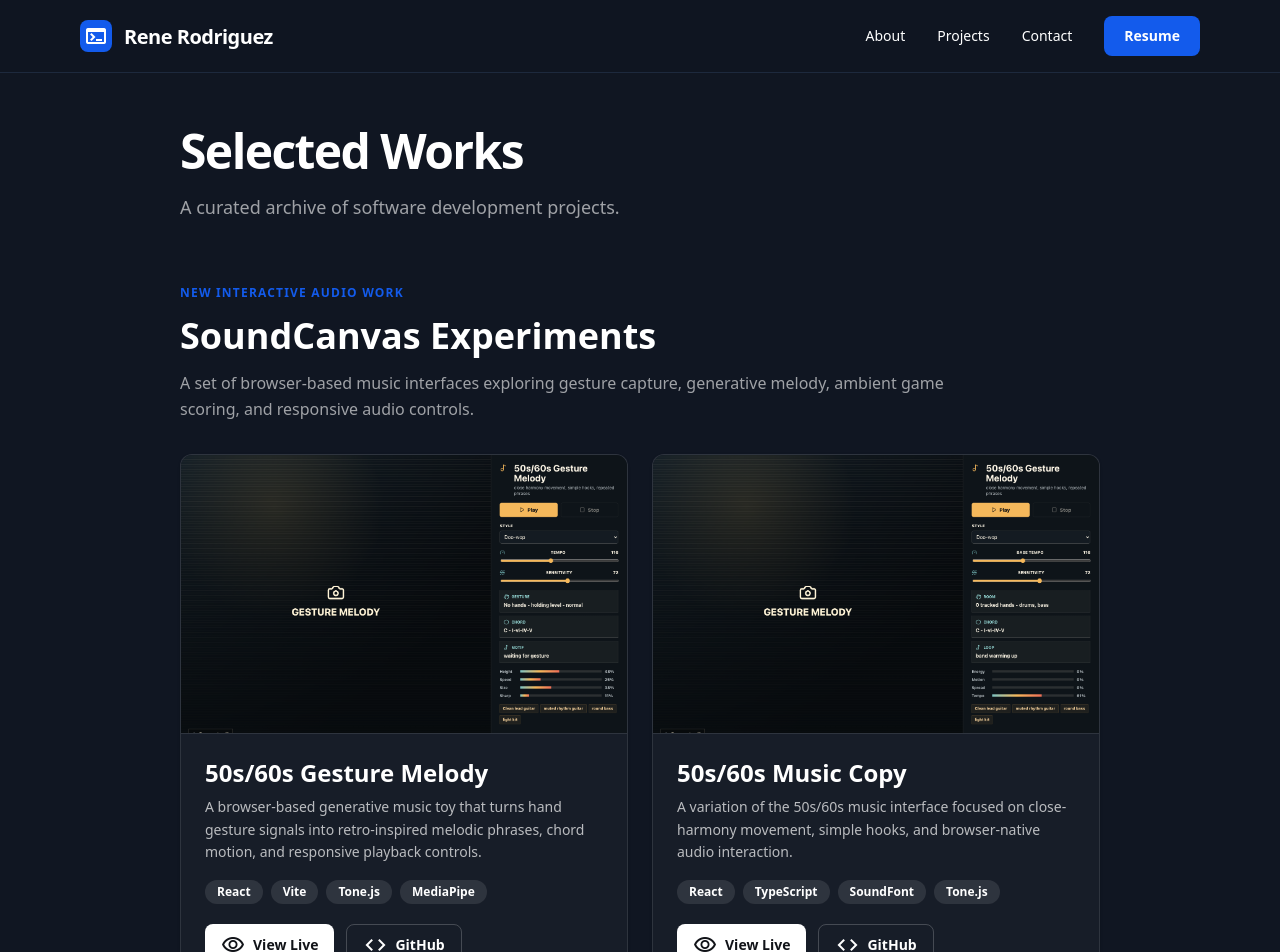
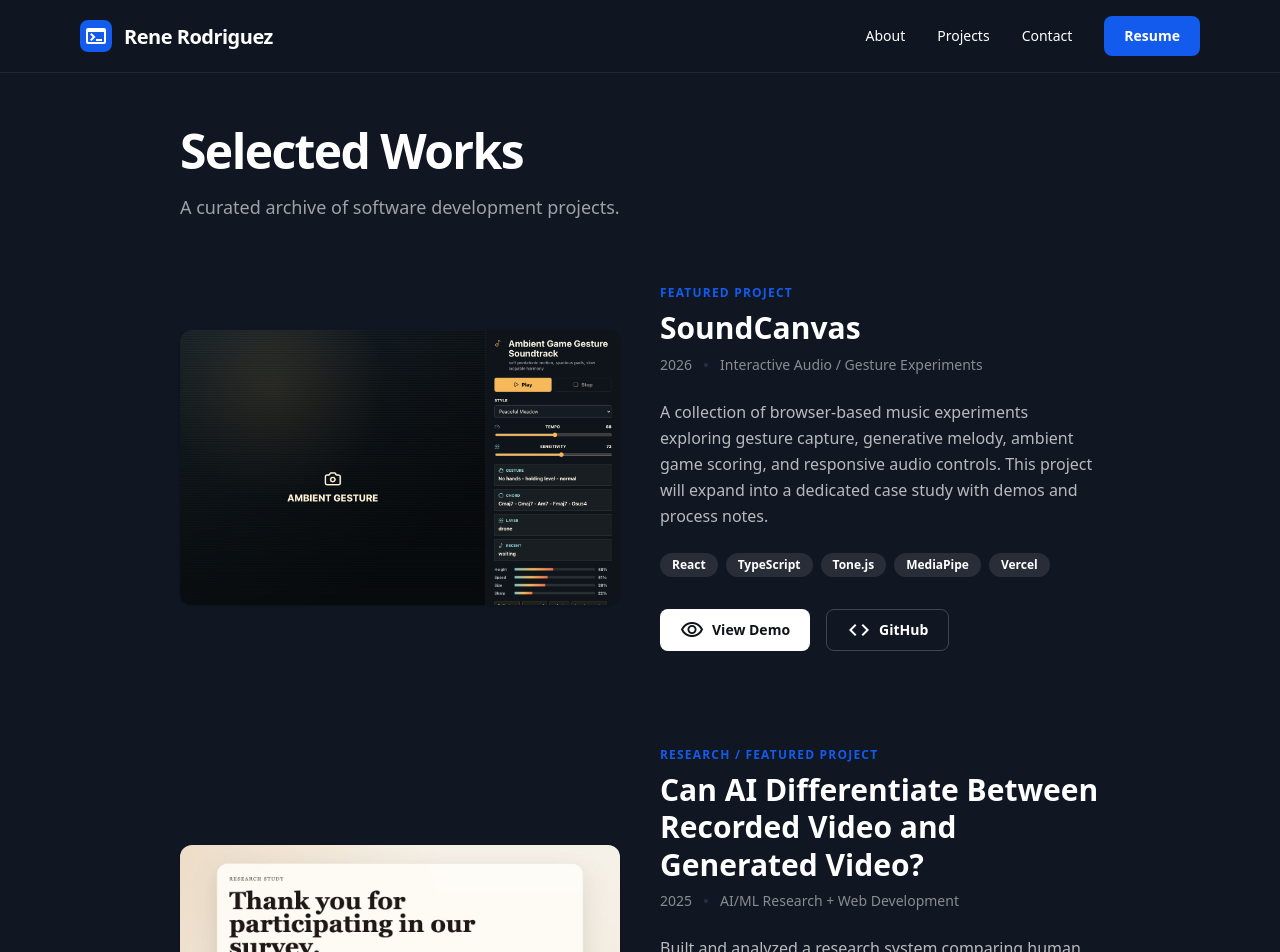
Before and after one commit to rodriguezr1016/nextjs-portfolio, a Next.js app: page /Works in a window 1280 px wide. Shown: the top 952 px of the page. Built offline with nearby package versions, Linux system fonts and the light colour scheme.

Commit message:
Collapse SoundCanvas into one portfolio card

```diff
--- a/app/Works/page.tsx
+++ b/app/Works/page.tsx
@@ -1,53 +1,7 @@
 import Link from 'next/link'
 import React from 'react'
 
-const soundCanvasProjects = [
-  {
-    title: '50s/60s Gesture Melody',
-    description:
-      'A browser-based generative music toy that turns hand gesture signals into retro-inspired melodic phrases, chord motion, and responsive playback controls.',
-    image: '/soundcanvas-gesture-trigger.png',
-    liveUrl: 'https://50s-60s-music-gesture-trigger-versi.vercel.app',
-    githubUrl: 'https://github.com/rodriguezr1016/50s-60s-music-gesture-trigger-version',
-    tags: ['React', 'Vite', 'Tone.js', 'MediaPipe'],
-  },
-  {
-    title: '50s/60s Music Copy',
-    description:
-      'A variation of the 50s/60s music interface focused on close-harmony movement, simple hooks, and browser-native audio interaction.',
-    image: '/soundcanvas-50s-copy.png',
-    liveUrl: 'https://50s-60s-music-copy.vercel.app',
-    githubUrl: 'https://github.com/rodriguezr1016/50s-60s-music-copy',
-    tags: ['React', 'TypeScript', 'SoundFont', 'Tone.js'],
-  },
-  {
-    title: 'Ambient Game Music Gesture Capture',
-    description:
-      'An ambient game-music instrument that reacts to captured gestures, shifting musical texture and energy through a compact control surface.',
-    image: '/soundcanvas-ambient-gesture.png',
-    liveUrl: 'https://ambient-game-music-gesture-capture.vercel.app',
-    githubUrl: 'https://github.com/rodriguezr1016/ambient-game-music-gesture-capture',
-    tags: ['React', 'Vite', 'MediaPipe', 'Generative Audio'],
-  },
-  {
-    title: 'Ambient Game Music Watercolor Capture',
-    description:
-      'A watercolor-styled ambient sound experiment pairing gesture-driven music controls with a softer visual treatment for mood-based play.',
-    image: '/soundcanvas-watercolor.png',
-    liveUrl: 'https://ambient-game-music-watercolor-captu.vercel.app',
-    githubUrl: 'https://github.com/rodriguezr1016/ambient-game-music-watercolor-capture',
-    tags: ['React', 'TypeScript', 'Vite', 'Interactive Music'],
-  },
-  {
-    title: 'Ambient Game Music',
-    description:
-      'A generative ambient music playground for exploring game-style moods, texture changes, and layered browser audio patterns.',
-    image: '/soundcanvas-ambient.png',
-    liveUrl: 'https://ambient-game-music.vercel.app',
-    githubUrl: 'https://github.com/rodriguezr1016/ambient-game-music',
-    tags: ['React', 'Tone.js', 'SoundFont', 'Vercel'],
-  },
-]
+const soundCanvasTags = ['React', 'TypeScript', 'Tone.js', 'MediaPipe', 'Vercel']
 
 const page = () => {
   return (
@@ -63,43 +17,39 @@ const page = () => {
 
 	<div className="flex flex-col gap-24">
 
-  <section className="flex flex-col gap-8">
-  <div className="flex flex-col gap-3">
-  <span className="text-primary text-xs font-bold uppercase tracking-widest">New Interactive Audio Work</span>
-  <h2 className="text-[#111318] dark:text-white text-4xl font-black leading-tight">SoundCanvas Experiments</h2>
-  <p className="text-[#616f89] dark:text-white/60 text-base leading-relaxed max-w-3xl">
-                                A set of browser-based music interfaces exploring gesture capture, generative melody, ambient game scoring, and responsive audio controls.
+	<div className="group flex flex-col md:flex-row items-center gap-10">
+	<div className="w-full md:w-1/2 aspect-[16/10] bg-center bg-no-repeat bg-cover rounded-xl shadow-sm group-hover:shadow-xl transition-all duration-300 overflow-hidden" data-alt="Interactive SoundCanvas music interface with browser audio controls" style={{backgroundImage: 'url("./soundcanvas-ambient.png")'}}>
+	</div>
+	<div className="w-full md:w-1/2 flex flex-col gap-6">
+	<div className="flex flex-col gap-2">
+	<span className="text-primary text-xs font-bold uppercase tracking-widest">Featured Project</span>
+	<h3 className="text-[#111318] dark:text-white text-3xl font-bold leading-tight">SoundCanvas</h3>
+	<div className="flex items-center gap-3 text-[#616f89] dark:text-white/50 text-sm font-medium">
+	<span>2026</span>
+	<span className="size-1 rounded-full bg-[#616f89]/30"></span>
+	<span>Interactive Audio / Gesture Experiments</span>
+	</div>
+	</div>
+	<p className="text-[#616f89] dark:text-white/70 text-base leading-relaxed">
+	                                A collection of browser-based music experiments exploring gesture capture, generative melody, ambient game scoring, and responsive audio controls. This project will expand into a dedicated case study with demos and process notes.
 	                            </p>
-  </div>
-  <div className="grid grid-cols-1 md:grid-cols-2 gap-6">
-  {soundCanvasProjects.map((project) => (
-    <article key={project.liveUrl} className="group overflow-hidden rounded-xl border border-[#f0f2f4] dark:border-white/10 bg-white dark:bg-white/[0.03] shadow-sm hover:shadow-xl transition-all duration-300">
-    <div className="aspect-[16/10] bg-center bg-cover bg-no-repeat border-b border-[#f0f2f4] dark:border-white/10" style={{ backgroundImage: `url(${project.image})` }} />
-    <div className="flex flex-col gap-4 p-6">
-    <div className="flex flex-col gap-2">
-    <h3 className="text-[#111318] dark:text-white text-2xl font-bold leading-tight group-hover:text-primary transition-colors">{project.title}</h3>
-    <p className="text-[#616f89] dark:text-white/70 text-sm leading-relaxed">{project.description}</p>
-    </div>
 	<div className="flex flex-wrap gap-2">
-    {project.tags.map((tag) => (
+	{soundCanvasTags.map((tag) => (
 	  <span key={tag} className="px-3 py-1 rounded-full bg-[#f0f2f4] dark:bg-white/10 text-[#111318] dark:text-white text-xs font-semibold">{tag}</span>
 	))}
 	</div>
-    <div className="flex flex-wrap gap-3 pt-1">
-    <Link href={project.liveUrl} className="flex items-center gap-2 px-4 py-2 rounded-lg bg-[#111318] dark:bg-white dark:text-[#111318] text-white text-sm font-bold hover:bg-black dark:hover:bg-white/90 transition-all">
+	<div className="flex flex-wrap gap-4 pt-2">
+	<Link href={"https://ambient-game-music.vercel.app"} className="flex items-center gap-2 px-5 py-2 rounded-lg bg-[#111318] dark:bg-white dark:text-[#111318] text-white text-sm font-bold hover:bg-black dark:hover:bg-white/90 transition-all">
 	<span className="material-symbols-outlined text-lg">visibility</span>
-                                      View Live
+	                                    View Demo
 	                                </Link>
-    <Link href={project.githubUrl} className="flex items-center gap-2 px-4 py-2 rounded-lg border border-[#f0f2f4] dark:border-white/20 text-[#111318] dark:text-white text-sm font-bold hover:bg-[#f0f2f4] dark:hover:bg-white/5 transition-all">
+	<Link href={"https://github.com/rodriguezr1016/ambient-game-music"} className="flex items-center gap-2 px-5 py-2 rounded-lg border border-[#f0f2f4] dark:border-white/20 text-[#111318] dark:text-white text-sm font-bold hover:bg-[#f0f2f4] dark:hover:bg-white/5 transition-all">
 	<span className="material-symbols-outlined text-lg">code</span>
 	                                    GitHub
 	                                </Link>
 	</div>
 	</div>
-    </article>
-  ))}
 	</div>
-  </section>
 
 	<div className="group flex flex-col md:flex-row items-center gap-10">
 <div className="w-full md:w-1/2 aspect-[16/10] bg-center bg-no-repeat bg-cover rounded-xl shadow-sm group-hover:shadow-xl transition-all duration-300 overflow-hidden" data-alt="Research survey website for comparing human and AI video detection accuracy" style={{backgroundImage: 'url("./ai-video-detection.png")'}}>
```
Lines whose indentation alone changed are shown as unchanged.
